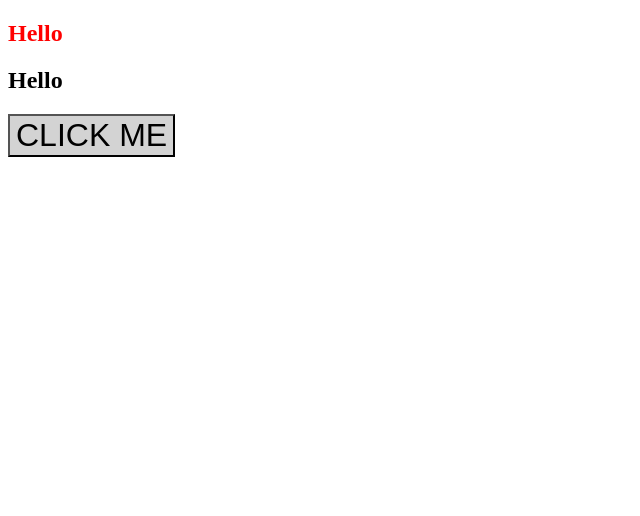
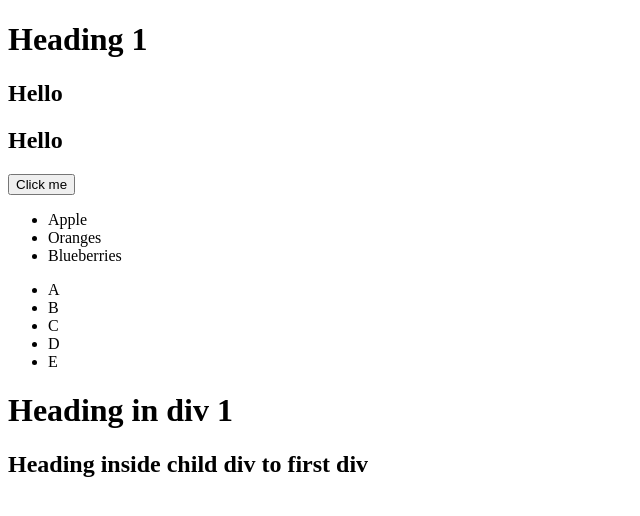
Before and after one commit to BusyBee15/JavaScript-Practice, a plain HTML site: page HTML/index.html in a window 1280 px wide. Shown: the whole page, without its empty margins (0-640 px from the left). Drawn offline with Linux system fonts and the light colour scheme.

Commit message:
Learnt about querySelector, childNodes, parentElement etc

```diff
--- a/HTML/index.html
+++ b/HTML/index.html
@@ -5,18 +5,55 @@
     <meta http-equiv="X-UA-Compatible" content="IE=edge" />
     <meta name="viewport" content="width=device-width, initial-scale=1.0" />
     <title>Java Script fundamentals</title>
-    <style>
+    <!-- <style>
       .btn {
         font-size: 2rem;
         background: lightgray;
         text-transform: uppercase;
       }
-    </style>
+    </style> -->
   </head>
   <body>
+    <!-- getElementById -->
+    <h1>Heading 1</h1>
+    <!-- getElementById -->
+
+    <!-- QuerySelector -->
+
+    <!-- getElementByTagName -->
     <h2 id="title">Hello</h2>
     <h2 id="title2">Hello</h2>
+    <!-- getElementByTagName -->
+
     <button class="btn" id="btn">Click me</button>
-    <script src="../JS/getElementByTagName.js"></script>
+    <ul>
+      <li class="special">Apple</li>
+      <li class="special">Oranges</li>
+      <li class="special last">Blueberries</li>
+    </ul>
+    <!-- QuerySelector -->
+
+    <!-- NavigateDOM -->
+    <ul id="result">
+      <!-- NavigateDOM3 -->
+      <li id="DOM3-item1">A</li>
+      <li>B</li>
+      <li>C</li>
+      <li>D</li>
+      <li id="DOM3-item2">E</li>
+      <!-- NavigateDOM3 -->
+    </ul>
+    <!-- NavigateDOM -->
+
+    <!-- NavigateDOM2 -->
+    <div class="first">
+      <h1>Heading in div 1</h1>
+      <div class="second">
+        <h2 id="DOM2h2">Heading inside child div to first div</h2>
+      </div>
+    </div>
+    <!-- NavigateDOM2 -->
+
+    <script src="../JS/NavigateDOM3.js"></script>
   </body>
 </html>
--- /dev/null
+++ b/JS/NavigateDOM3.js
@@ -0,0 +1,11 @@
+//previous Sibling
+//next Sibling
+//return whitespace
+
+const first = document.querySelector('#DOM3-item1')
+console.log(first)
+
+// const second = first.nextSibling
+const second = first.nextSibling.nextSibling
+
+console.log(second)
--- a/JS/getElementByTagName.js
+++ b/JS/getElementByTagName.js
@@ -19,3 +19,6 @@ console.log(betterItems)
 betterItems.forEach(function(item){
     console.log(item)
 })
+
+
+// similar method is getElementByClassName
```
Also changed, not shown: JS/NavigateDOM.js (added, +11 -0 lines), JS/NavigateDOM2.js (added, +13 -0 lines), JS/QuerySelector.js (added, +28 -0 lines).
